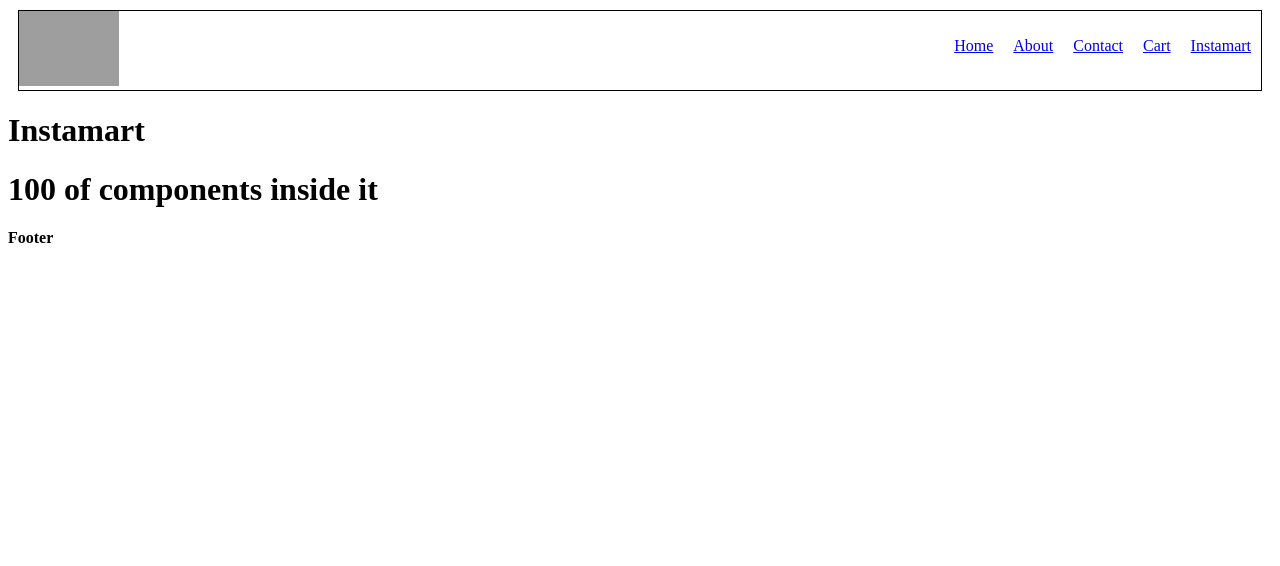
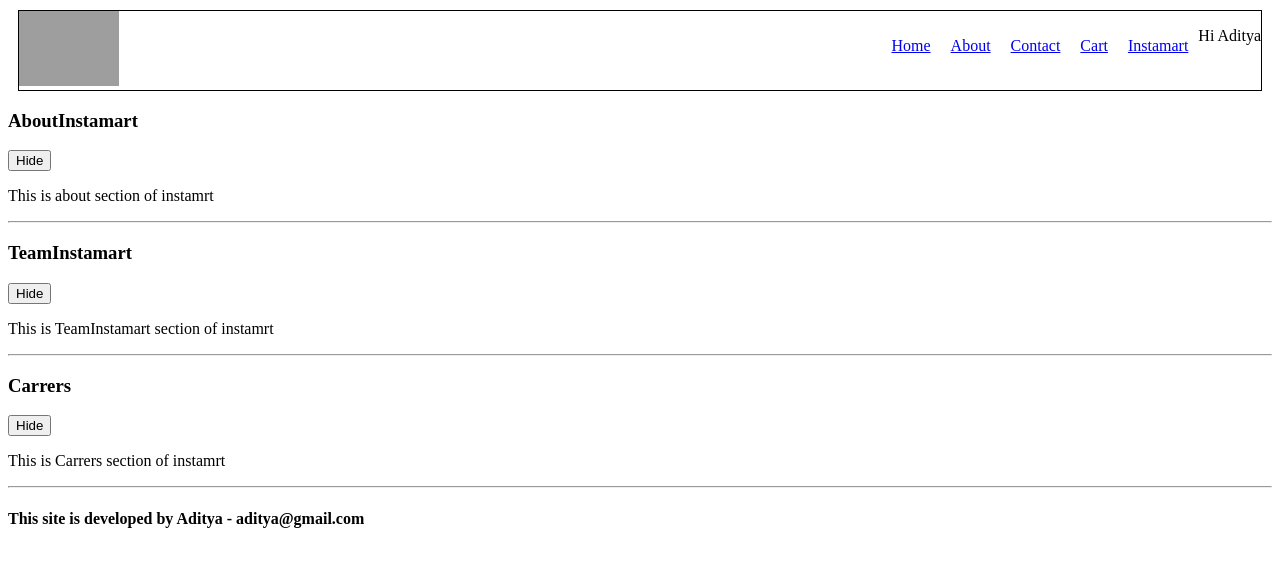
Before and after one commit to adityadond/myApp, a React (Vite) app: page /instamart in a window 1280 px wide. Shown: the top 566 px of the page. Built offline with nearby package versions, Linux system fonts and the light colour scheme; grey boxes are pictures that could not be loaded.

Commit message:
completed till context

```diff
--- a/src/assets/components/Footer.jsx
+++ b/src/assets/components/Footer.jsx
@@ -1,7 +1,12 @@
+import { useContext } from "react";
+
+import UserContext from './utils/UserContext';
+
 const Footer = () => {
+  const { user } = useContext(UserContext);
     return (
       <>
-        <h4>Footer</h4>
+        <h4>This site is developed by {user.user} - {user.email}</h4>
       </>
     );
   };
--- a/src/assets/components/Header.jsx
+++ b/src/assets/components/Header.jsx
@@ -1,4 +1,6 @@
 import { Link } from "react-router-dom";
+import { useContext } from "react";
+import UserContext from "./utils/UserContext";
 
 const Title = () => (
   <a href="/">
@@ -10,6 +12,8 @@ const Title = () => (
   </a>
 );
 function Header() {
+  const {user} = useContext(UserContext);
+  console.log(user.user)
   return (
     <div className="header">
       <Title />
@@ -30,6 +34,7 @@ function Header() {
           <li>
             <Link to="/instamart">Instamart</Link>
           </li>
+         <span>Hi {user.user}</span>
         </ul>
       </div>
     </div>
--- a/src/assets/components/Instamart.jsx
+++ b/src/assets/components/Instamart.jsx
@@ -1,12 +1,44 @@
-import React from 'react'
+import React, { useState } from "react";
+
+const Section = ({ title, desc }) => {
+  const [isVisible, setIsVisible] = useState(true);
+  return (
+    <>
+      <h3>{title}</h3>
+
+      {isVisible ? (
+        <button onClick={() => setIsVisible(false)}> Hide</button>
+      ) : (
+        <button onClick={() => setIsVisible(true)}> Show</button>
+      )}
+
+      {isVisible && <p>{desc}</p>}
+    </>
+  );
+};
 
 function Instamart() {
   return (
     <div>
-        <h1>Instamart</h1>
-        <h1>100 of components inside it</h1>
+      {/* <AboutInstamart/>
+        <DetailsOfInstamart/>
+        <TeamInstamart/>
+        <Product/>
+        <Carrers/> */}
+      <Section
+        title="AboutInstamart"
+        desc={"This is about section of instamrt"}
+      />
+      <hr></hr>
+      <Section
+        title="TeamInstamart"
+        desc={"This is TeamInstamart section of instamrt"}
+      />
+      <hr></hr>
+      <Section title="Carrers" desc={"This is Carrers section of instamrt"} />
+      <hr></hr>
     </div>
-  )
+  );
 }
 
-export default Instamart
+export default Instamart;
--- a/src/assets/components/RestaurantCard.jsx
+++ b/src/assets/components/RestaurantCard.jsx
@@ -1,4 +1,6 @@
 import { IMG_URL } from "../../../constant";
+import UserContext from "./utils/UserContext";
+import { useContext } from "react";
 
 export const RestaurantCard = ({
   name,
@@ -7,6 +9,8 @@ export const RestaurantCard = ({
   lastMileTravelString,
   area,
 }) => {
+  const { user } = useContext(UserContext);
+ console.log(user,"card")
   return (
     <div className="card">
       <img src={IMG_URL + cloudinaryImageId} className="restImg" />
@@ -14,6 +18,7 @@ export const RestaurantCard = ({
       <h4>{cuisines.join(", ")}</h4>
       <h4>{area}</h4>
       <h4>{lastMileTravelString}</h4>
+      <h5>{user.user}</h5>
     </div>
   );
 };
--- /dev/null
+++ b/src/assets/components/utils/UserContext.jsx
@@ -0,0 +1,10 @@
+import { createContext } from "react";
+
+const UserContext = createContext({
+  user: {
+    user: "Aditya",
+    email: "aditya@gmail.com",
+  },
+});
+
+export default UserContext;
```
